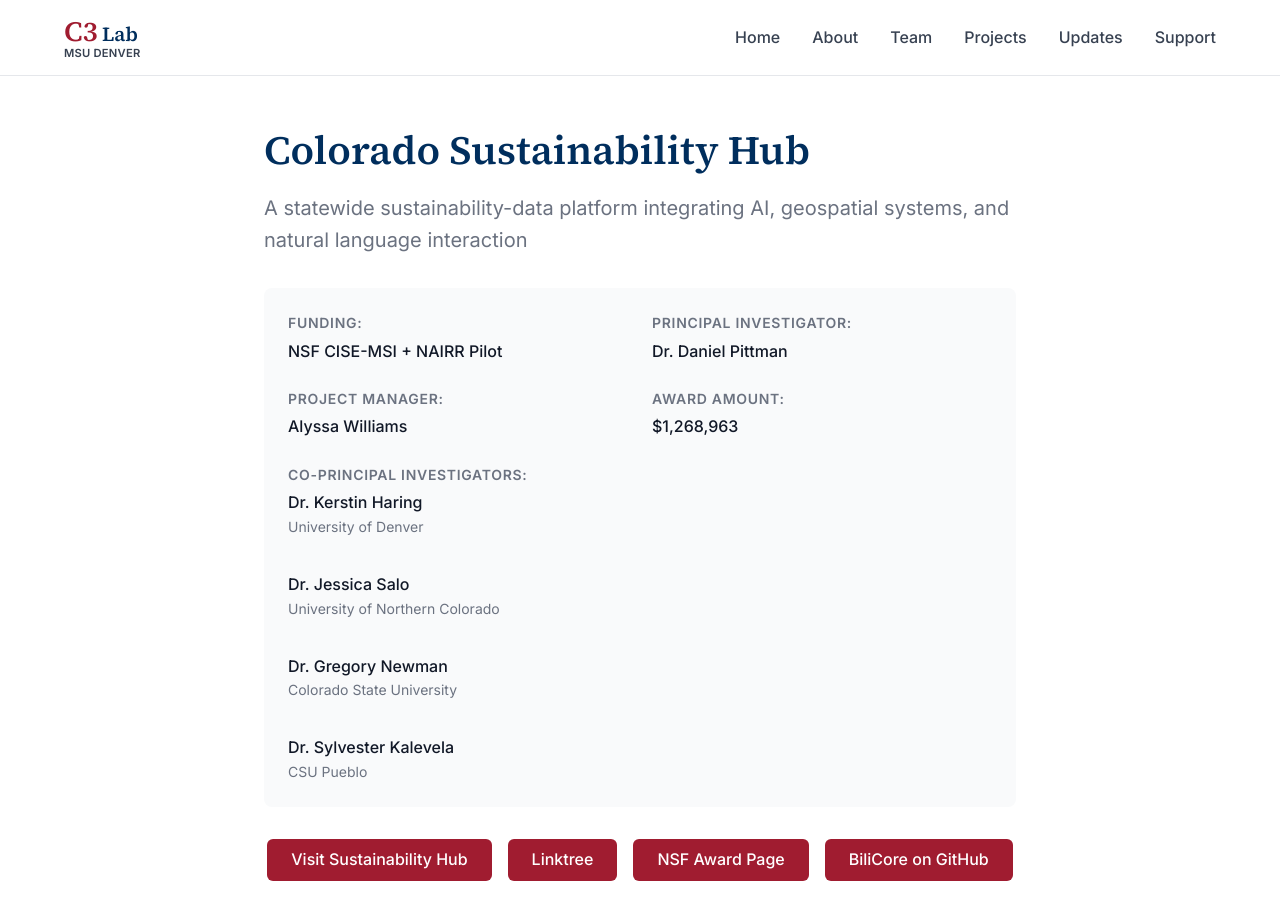
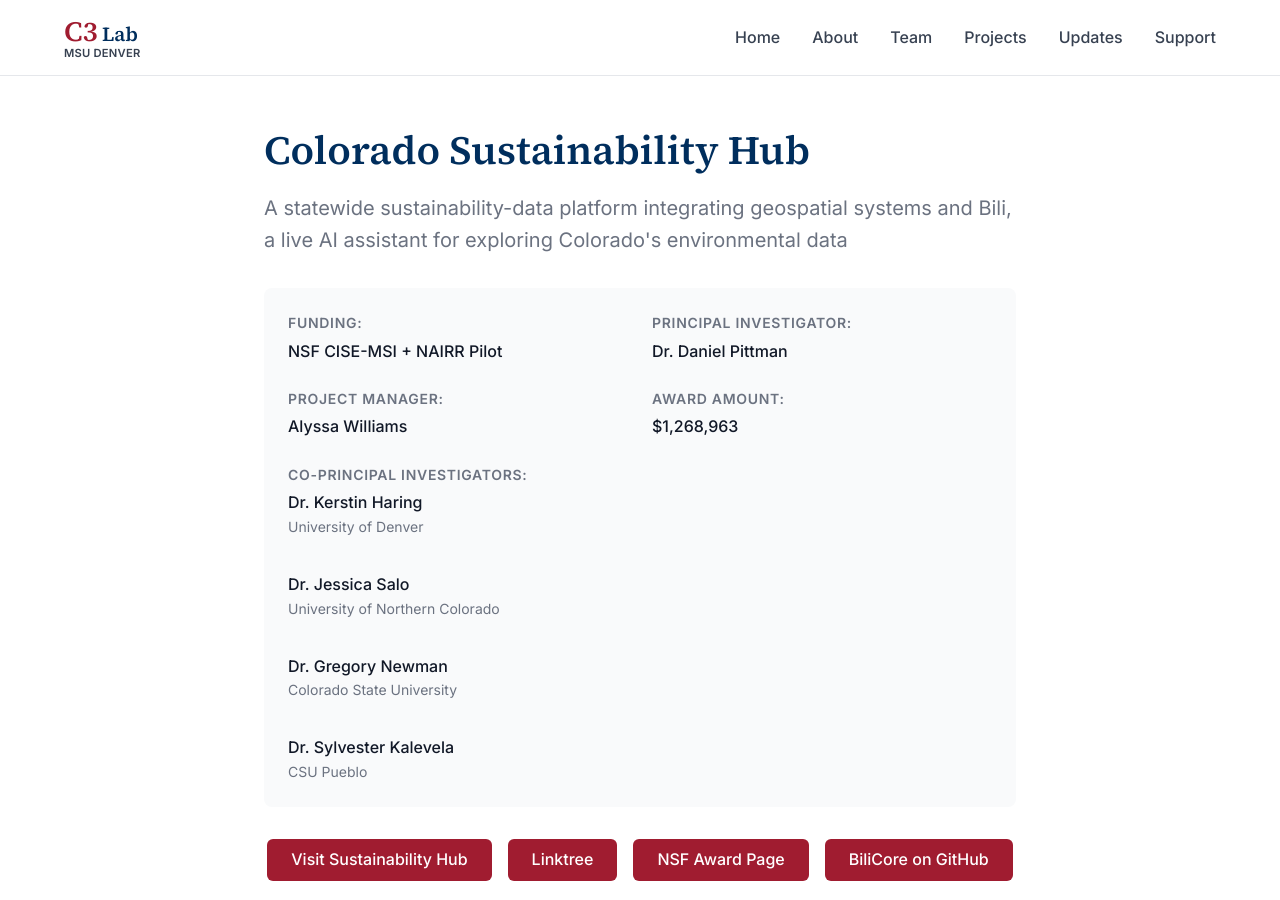
Before and after one commit to msu-denver/c3-lab, a Jekyll site: the page built from _projects/sustainability-hub.md, in a window 1280 px wide and 900 px high. Built offline with Jekyll 4.4.1, drawn with Linux system fonts in a browser that asks for light colours.

Commit message:
Update the Hub tagline and add a Dependabot cooldown
The Sustainability Hub tagline still said "natural language interaction".
It now describes Bili the way the homepage card does: a live AI assistant
for exploring Colorado's environmental data.

Both Dependabot update entries now wait 7 days before proposing a new
version, which resolves the Semgrep dependabot-missing-cooldown finding.

Co-Authored-By: Claude Opus 5.5 <noreply@anthropic.com>

```diff
--- a/_projects/sustainability-hub.md
+++ b/_projects/sustainability-hub.md
@@ -1,6 +1,6 @@
 ---
 title: Colorado Sustainability Hub
-tagline: A statewide sustainability-data platform integrating AI, geospatial systems, and natural language interaction
+tagline: A statewide sustainability-data platform integrating geospatial systems and Bili, a live AI assistant for exploring Colorado's environmental data
 funding: NSF CISE-MSI + NAIRR Pilot
 amount: $1,268,963
 pi: Dr. Daniel Pittman
```
Also changed, not shown: .github/dependabot.yml.
